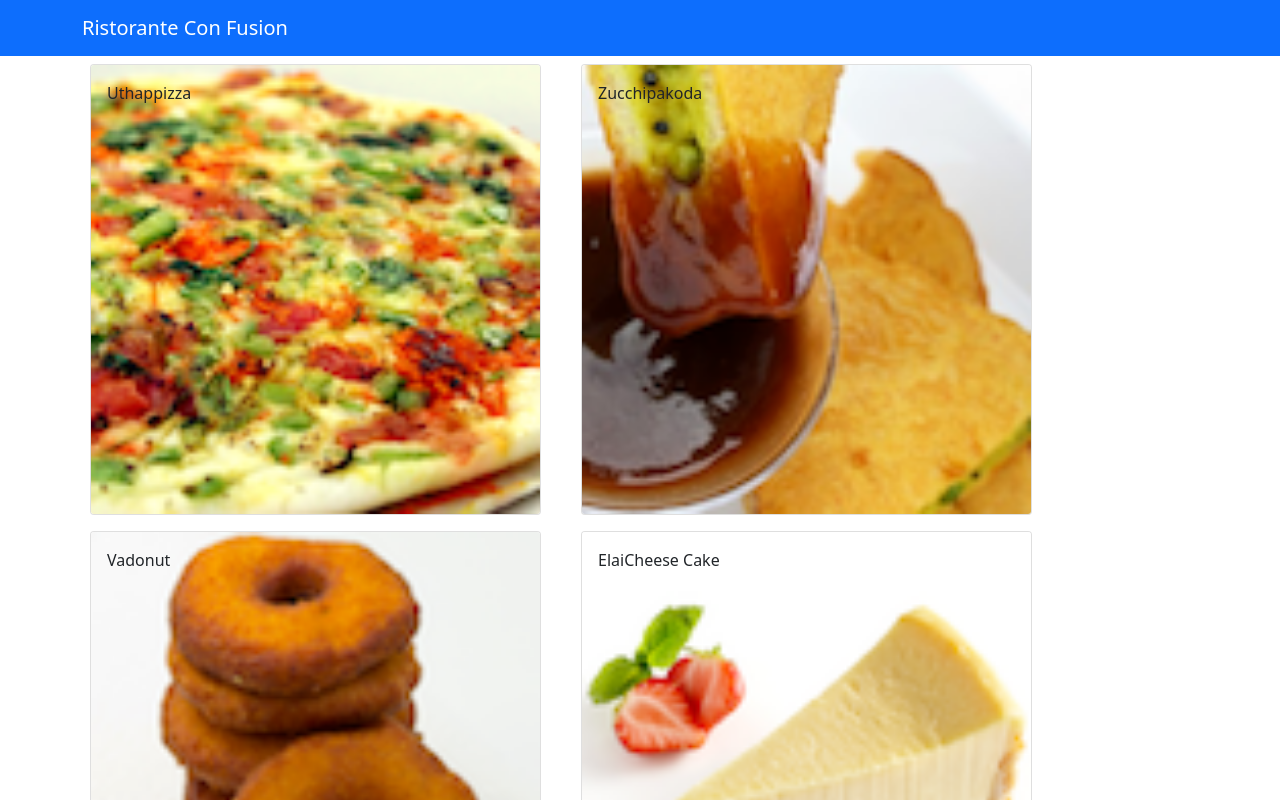
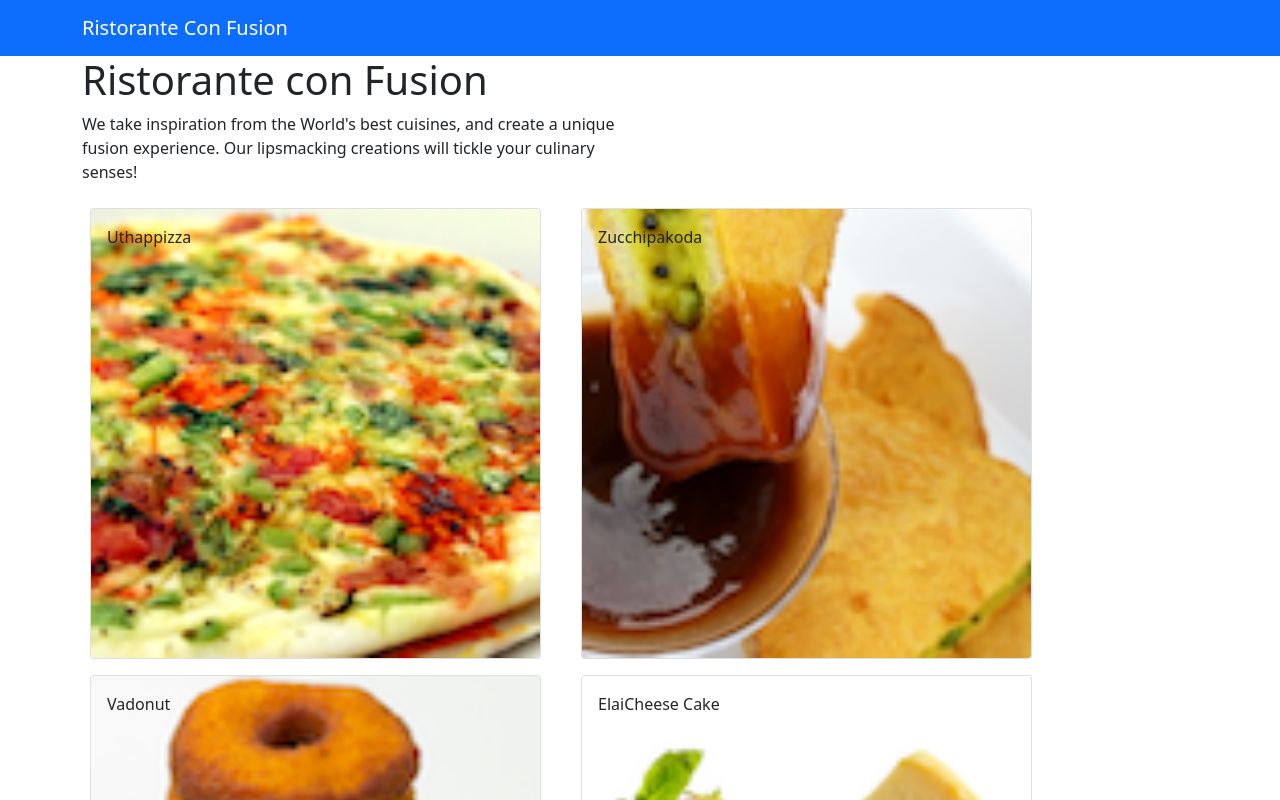
Before and after one commit to tarang1998/confusion, a React (Create React App) app: page / in a window 1280 px wide. Shown: the top 800 px of the page. Built offline with nearby package versions, Linux system fonts and the light colour scheme.

Commit message:
Created the header component

```diff
--- /dev/null
+++ b/src/components/Header.js
@@ -0,0 +1,37 @@
+import React, {Component} from "react";
+import { Jumbotron } from "reactstrap";
+import { Navbar, NavbarBrand } from 'reactstrap';
+
+
+
+class Header extends Component{
+
+    render(){
+        return(
+            <>
+
+                <Navbar dark color="primary">
+                    <div className="container">
+                        <NavbarBrand href="/">Ristorante Con Fusion</NavbarBrand>
+                    </div>
+                </Navbar>
+
+                <Jumbotron>
+
+                    <div className = 'container'>
+                        <div className = 'row row-header'>
+                            <div className = 'col-12 col-sm-6'>
+                                <h1>Ristorante con Fusion</h1>
+                                <p>We take inspiration from the World's best cuisines, and create a unique fusion experience. Our lipsmacking creations will tickle your culinary senses!</p>
+                            </div>
+                        </div>
+                    </div>
+
+                </Jumbotron>
+
+            </>
+        );
+    }
+}
+
+export default Header;
--- a/src/components/MainComponent.js
+++ b/src/components/MainComponent.js
@@ -1,9 +1,9 @@
 
 import { Component } from 'react/cjs/react.production.min';
-import { Navbar, NavbarBrand } from 'reactstrap';
 import Menu from './MenuComponent';
 import {DISHES} from '../shared/dishes'
 import DishDetailComponent from './DishDetailComponent';
+import Header  from './Header';
 
 
 class MainComponent extends Component{
@@ -49,11 +49,7 @@
     return (
       <div>
 
-        <Navbar dark color="primary">
-          <div className="container">
-            <NavbarBrand href="/">Ristorante Con Fusion</NavbarBrand>
-          </div>
-        </Navbar>
+        <Header/>
 
         <Menu dishes={this.state.dishes} onClick={(dishId)=>this.onDishSelect(dishId)}/>
 
```
